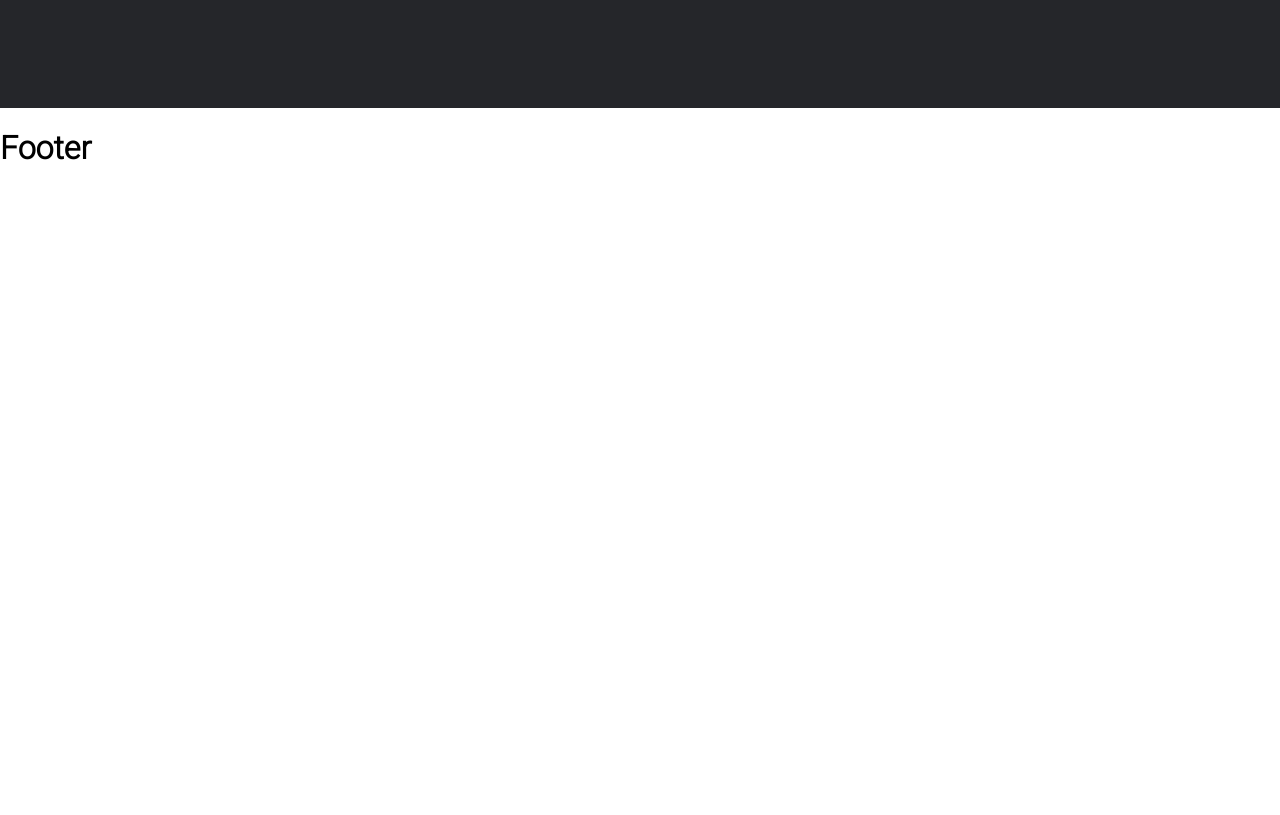
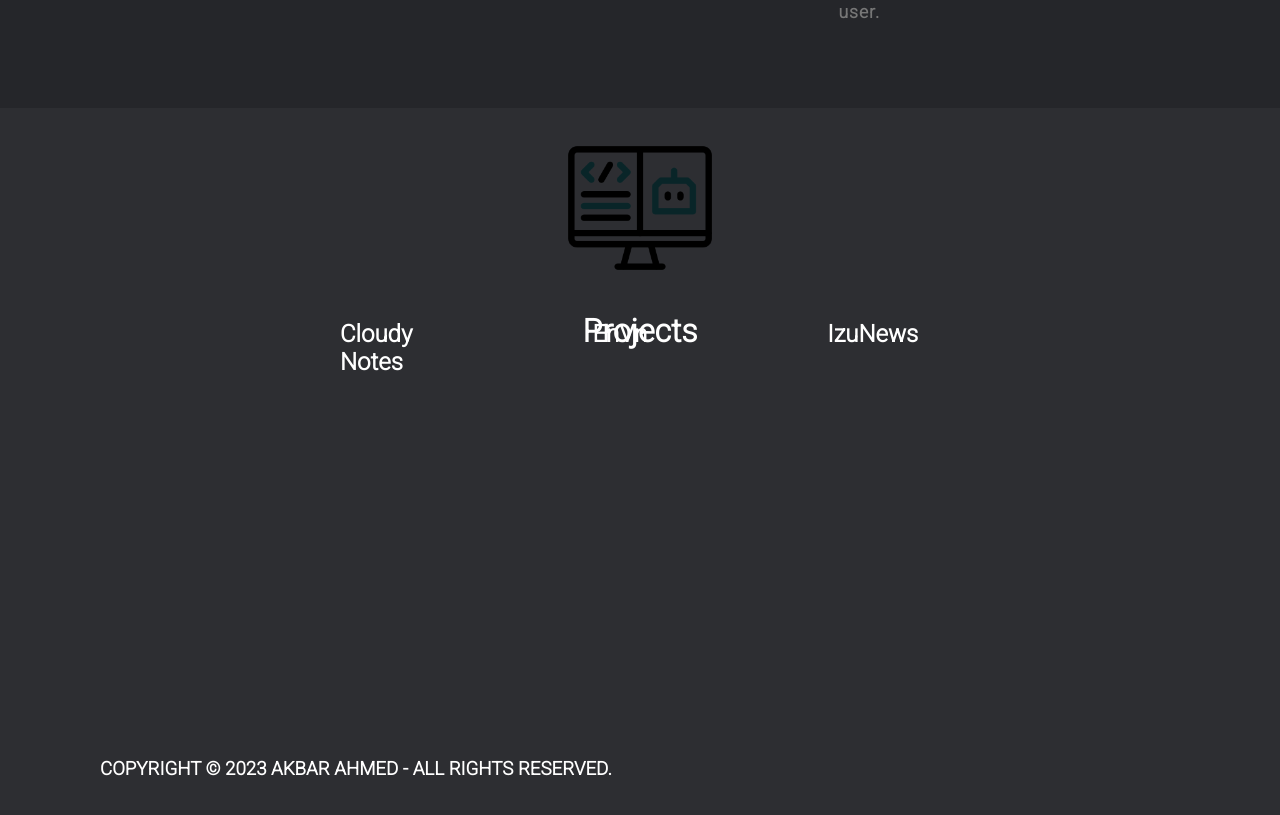
Before and after one commit to akbarGT/React-portfolio-v1, a React (Create React App) app: page / in a window 1280 px wide. Shown: the part 1157-1972 px from the top of the page. Before the commit the page ends 1346 px from the top, so only its background shows below. Built offline with nearby package versions, Linux system fonts and the light colour scheme; a web font is replaced by a local one.

Commit message:
Added gh-pages

```diff
--- a/package.json
+++ b/package.json
@@ -1,6 +1,7 @@
 {
   "name": "portfoliov2",
   "version": "0.1.0",
+  "homepage": "https://akbargt.github.io/React-portfolio-v1",
   "private": true,
   "dependencies": {
     "@testing-library/jest-dom": "^5.16.5",
--- a/src/App.css
+++ b/src/App.css
@@ -118,3 +118,38 @@
   color: antiquewhite;
 
 }
+
+/* Projects */
+
+.projects{
+  height: 600px;
+  width: 100%;
+  background-color:#2d2e32;
+  display: flex;
+  justify-content: center;
+}
+
+.projects h1{
+  text-align: center;
+  margin: auto;
+  margin-top: 0%;
+  padding-top: 0px;
+}
+.projects img{
+  mix-blend-mode: multiply;
+  align-items: center;
+  height: 200px;
+  /* margin-left: 45%; */
+}
+
+.projectsGrid{
+  display: flex;
+  justify-content: space-around;
+  position: absolute;
+  margin-top: 15%;
+}
+.projectid{
+  padding-right: 30%;
+  width: auto;
+  width: 200px;
+}
--- a/src/App.js
+++ b/src/App.js
@@ -1,9 +1,11 @@
 import devimg1 from "./webdev1.png";
+import projectImg from "./projects.gif";
 import { BrowserRouter as Router, Routes, Route } from "react-router-dom";
 import "./App.css";
 import React, { Component } from "react";
 import Navbar from "./components/Navbar";
 import Footer from "./components/Footer";
+import Projects from "./components/Projects";
 
 function App() {
   return (
@@ -43,14 +45,16 @@ function App() {
             <p>2 Projects.</p>
           </div>
         </div>
-        <div href="#about" className="aboutText">
+        <div id="about" className="aboutText">
           <h4>About Me:</h4>
-          <h1>Hello, I'm Akbar Ahmed</h1>
+          <h1 style={{ marginBottom: "50px" }}>Hello, I'm Akbar Ahmed</h1>
           <span
             style={{
               color: "#777777",
               fontWeight: "700",
               letterSpacing: "1px",
+              fontSize: "1.1em",
+              paddingTop: "90px",
             }}
           >
             A skilled Web developer specialising in React, Node.js, and
@@ -70,7 +74,24 @@ function App() {
           </span>
         </div>
       </div>
-      <Footer></Footer>
+      <div className="projects">
+        <div className="projectHeading">
+          <img src={projectImg} alt="" />
+          <h1>Projects</h1>
+        </div>
+        <div className="projectsGrid">
+          <div className="projectid">
+            <h2>Cloudy Notes</h2>
+          </div>
+          <div className="projectid">
+            <h2>EnVn</h2>
+          </div>
+          <div className="projectid">
+            <h2>IzuNews</h2>
+          </div>
+        </div>
+      </div>
+      <Footer id="" />
     </div>
   );
 }
--- /dev/null
+++ b/src/components/Footer.css
@@ -0,0 +1,15 @@
+.footer{
+    display: flex;
+    justify-content: flex-end;
+    background-color: #2d2e32;
+    height: 150px;
+    padding-top: 0px;
+    margin-top: 0px;
+}
+.footer h3{
+    text-align: left;
+    margin: auto;
+    position: absolute;
+    left: 100px;
+    padding-top: 50px;
+}
--- a/src/components/Footer.js
+++ b/src/components/Footer.js
@@ -1,9 +1,12 @@
 import React from "react";
+import "./Footer.css";
 
 const Footer = () => {
   return (
-    <div>
-      <h1 style={{ color: "black" }}>Footer</h1>
+    <div className="footer">
+      <h3 style={{ color: "white" }}>
+        COPYRIGHT © 2023 AKBAR AHMED - ALL RIGHTS RESERVED.
+      </h3>
     </div>
   );
 };
--- a/src/components/Navbar.js
+++ b/src/components/Navbar.js
@@ -2,6 +2,13 @@ import React from "react";
 import "./Navbar.css";
 
 const Navbar = () => {
+  const handleClickScroll = () => {
+    const element = document.getElementById("about");
+    if (element) {
+      // 👇 Will scroll smoothly to the top of the next section
+      element.scrollIntoView({ behavior: "smooth" });
+    }
+  };
   return (
     <div>
       <div className="navbar">
@@ -17,7 +24,10 @@ const Navbar = () => {
           AKBAR AHMED.
         </span>
         <span>&lt; Home/ &gt; </span>
-        <span href="about"> About Me </span>
+        <span href="about" onClick={handleClickScroll}>
+          {" "}
+          About Me{" "}
+        </span>
         <span> Projects </span>
         <span> Certificates </span>
         <span> Download CV </span>
--- /dev/null
+++ b/src/components/Projects.js
@@ -0,0 +1,11 @@
+import React from "react";
+
+const Projects = () => {
+  return (
+    <div className="projects">
+      <h1>Projects</h1>
+    </div>
+  );
+};
+
+export default Projects;
```
Also changed, not shown: src/projects.gif (added).
